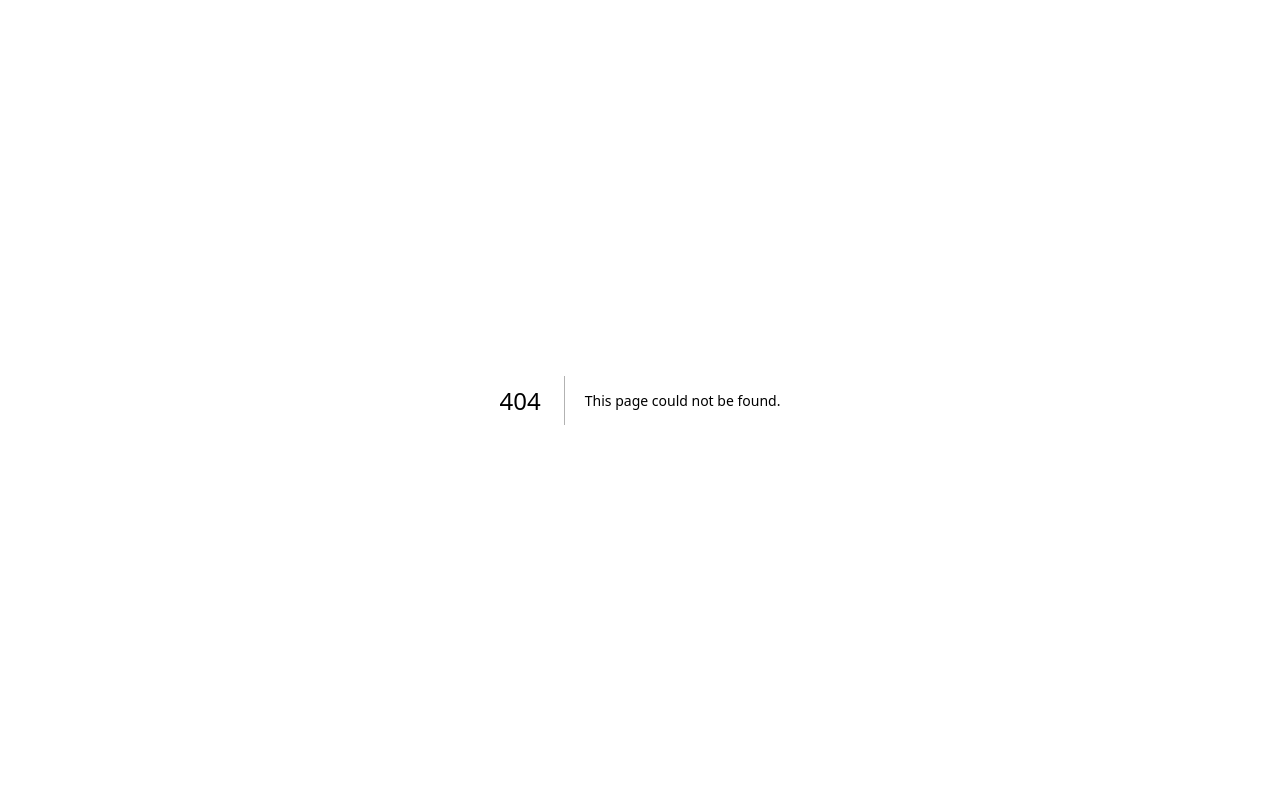
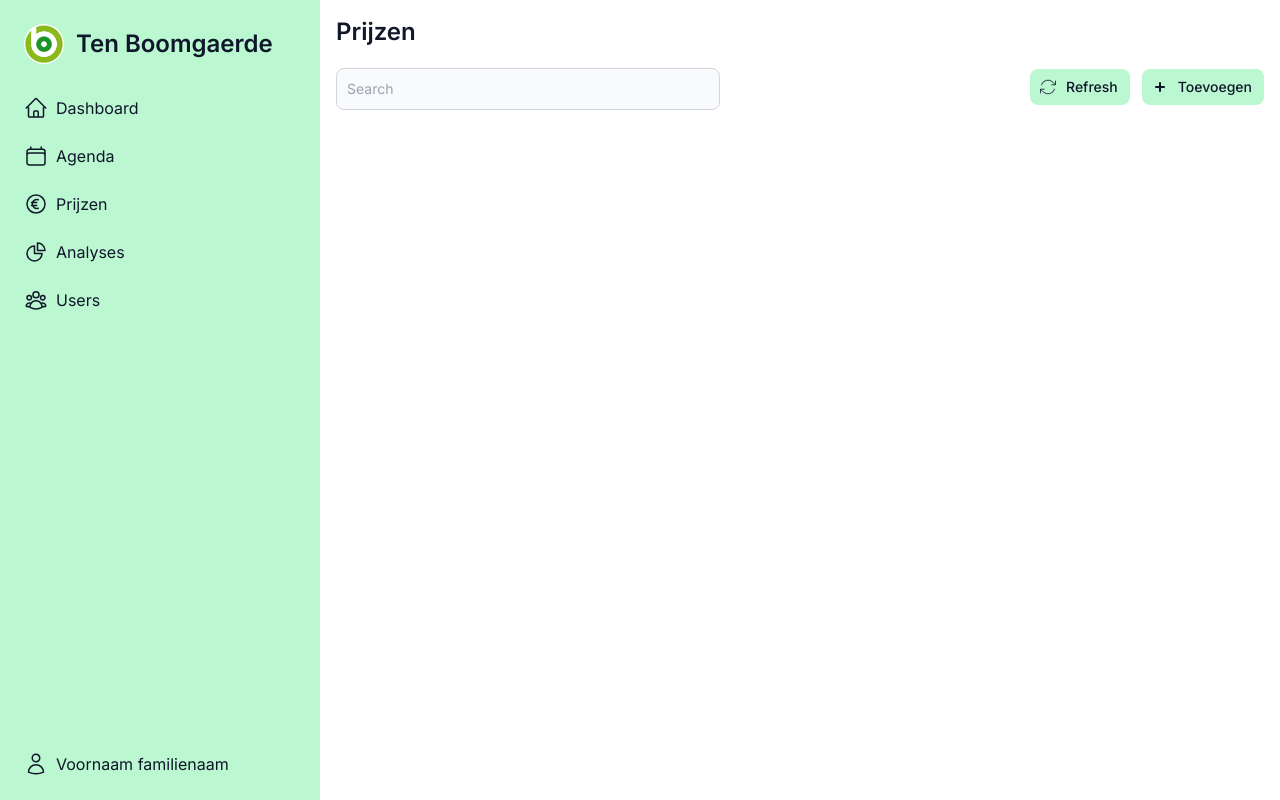
Before and after one commit to WEB4YOU-BE/P007-TenBoomgaerde, a Next.js app: page /dashboard/prijzen in a window 1280 px wide. Before the commit this address had no page. Built offline with nearby package versions, Linux system fonts and the light colour scheme.

Commit message:
Added page for prices on the dashboard with working links on the navigation
Signed-off-by: Tiebe Deweerdt <tiebe.dw1@gmail.com>

```diff
--- a/src/app/dashboard/layout.tsx
+++ b/src/app/dashboard/layout.tsx
@@ -44,7 +44,7 @@ export default function PublicNavigationLayoutDashboard({children}: { children:
                         </svg>
                         <span>Agenda</span>
                     </Link>
-                    <Link href={""}
+                    <Link href={"/dashboard/prijzen"}
                           className={"bg-green-200 hover:bg-green-300 rounded-lg flex flex-row gap-2 p-2"}>
                         <svg xmlns="http://www.w3.org/2000/svg" fill="none" viewBox="0 0 24 24" strokeWidth={1.5}
                              stroke="currentColor" className="w-6 h-6">
@@ -113,7 +113,7 @@ export default function PublicNavigationLayoutDashboard({children}: { children:
             </CollapsibleContent>
         </Collapsible>
         <aside
-            className={"bg-green-200 w-80 max-w-screen-sm h-[100svh] flex flex-col gap-4 p-4 fixed top-0 left-0 z-40 transform-gpu -translate-x-80 sm:translate-x-0 transition-transform"}>
+            className={"fixed bg-green-200 w-80 max-w-screen-sm h-[100svh] flex flex-col gap-4 p-4 fixed top-0 left-0 z-20 transform-gpu -translate-x-80 sm:translate-x-0 transition-width"}>
             <Link href={"/dashboard"} className={"flex flex-row gap-2 p-2"}>
                 <Image className={"w-[40px] h-[40px] rounded-full"} src={"/images/logo-bewegingnet - square.png"}
                        alt={"Logo"} width={40} height={40}/>
@@ -121,7 +121,8 @@ export default function PublicNavigationLayoutDashboard({children}: { children:
                     Boomgaerde</p>
             </Link>
             <div className={"flex flex-col flex-grow gap-2"}>
-                <Link href={""} className={"bg-green-200 hover:bg-green-300 rounded-lg flex flex-row gap-2 p-2"}>
+                <Link href={"/dashboard"}
+                      className={"bg-green-200 hover:bg-green-300 rounded-lg flex flex-row gap-2 p-2"}>
                     <svg xmlns="http://www.w3.org/2000/svg" fill="none" viewBox="0 0 24 24" strokeWidth={1.5}
                          stroke="currentColor" className="w-6 h-6">
                         <path strokeLinecap="round" strokeLinejoin="round"
@@ -137,7 +138,8 @@ export default function PublicNavigationLayoutDashboard({children}: { children:
                     </svg>
                     <span>Agenda</span>
                 </Link>
-                <Link href={""} className={"bg-green-200 hover:bg-green-300 rounded-lg flex flex-row gap-2 p-2"}>
+                <Link href={"/dashboard/prijzen"}
+                      className={"bg-green-200 hover:bg-green-300 rounded-lg flex flex-row gap-2 p-2"}>
                     <svg xmlns="http://www.w3.org/2000/svg" fill="none" viewBox="0 0 24 24" strokeWidth={1.5}
                          stroke="currentColor" className="w-6 h-6">
                         <path strokeLinecap="round" strokeLinejoin="round"
--- /dev/null
+++ b/src/app/dashboard/prijzen/page.tsx
@@ -0,0 +1,43 @@
+export default function Index() {
+    return <main className={"w-full min-h-[100svh]"}>
+        <div className={"p-4 block sm:flex items-center justify-between"}>
+            <div className={"w-full mb-1"}>
+                <div className={"mb-4"}>
+                    <h1 className={"text-xl font-semibold text-gray-900 sm:text-2xl"}>Prijzen</h1>
+                </div>
+                <div className={"items-center justify-between block sm:flex"}>
+                    <div className={"flex items-center mb-4 sm:mb-0"}>
+                        <form className={"sm:pr-3 w-full"} action={"#"} method={"GET"}>
+                            <label className={"sr-only"}>Search</label>
+                            <div className={"relative w-full mt-1 sm:w-64 xl:w-96"}>
+                                <input type={"text"} name={"search"} placeholder={"Search"}
+                                       className={"bg-gray-50 border border-gray-300 text-gray-900 sm:text-sm rounded-lg focus:ring-primary-500 focus:border-primary-500 block w-full p-2.5"}/>
+                            </div>
+                        </form>
+                    </div>
+                    <div className={"flex items-center ml-auto space-x-2 sm:space-x-3"}>
+                        <button
+                            className={"inline-flex items-center justify-center w-1/2 px-3 py-2 text-sm font-medium text-center rounded-lg bg-green-200 hover:bg-green-300 focus:ring-4 focus:ring-green-300 sm:w-auto"}>
+                            <svg className={"w-5 h-5 mr-2 -ml-1"} fill="none" stroke="currentColor"
+                                 viewBox="0 0 24 24" xmlns="http://www.w3.org/2000/svg" aria-hidden="true">
+                                <path
+                                    d="M16.023 9.348h4.992v-.001M2.985 19.644v-4.992m0 0h4.992m-4.993 0l3.181 3.183a8.25 8.25 0 0013.803-3.7M4.031 9.865a8.25 8.25 0 0113.803-3.7l3.181 3.182m0-4.991v4.99"></path>
+                            </svg>
+                            Refresh
+                        </button>
+                        <button
+                            className={"inline-flex items-center justify-center w-1/2 px-3 py-2 text-sm font-medium text-center rounded-lg bg-green-200 hover:bg-green-300 focus:ring-4 focus:ring-green-300 sm:w-auto"}>
+                            <svg className={"w-5 h-5 mr-2 -ml-1"} fill={"currentColor"} viewBox={"0 0 20 20"}
+                                 xmlns={"http://www.w3.org/2000/svg"}>
+                                <path
+                                    d={"M10 5a1 1 0 011 1v3h3a1 1 0 110 2h-3v3a1 1 0 11-2 0v-3H6a1 1 0 110-2h3V6a1 1 0 011-1z"}
+                                ></path>
+                            </svg>
+                            Toevoegen
+                        </button>
+                    </div>
+                </div>
+            </div>
+        </div>
+    </main>;
+}
```
